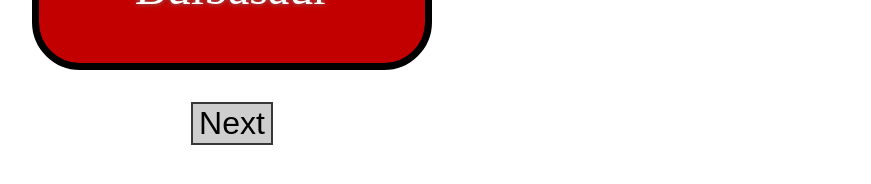
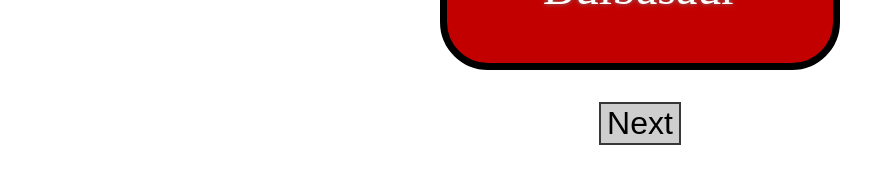
Before and after one commit to mguittari/pokedex, a React (Vite) app: page / in a window 1280 px wide. Shown: the part 388-572 px from the top of the page, without its empty margins (0-871 px from the left). Built offline with nearby package versions, Linux system fonts and the light colour scheme.

Commit message:
a lot of new pokemons

```diff
--- a/src/App.css
+++ b/src/App.css
@@ -1,6 +1,7 @@
 #root {
   max-width: 400px;
-  margin: 0;
+  margin-left: auto;
+  margin-right: auto;
   padding: 2rem;
   text-align: center;
 }
--- a/src/App.jsx
+++ b/src/App.jsx
@@ -1,4 +1,5 @@
 import PokemonCard from "./components/PokemonCard";
+import NavBar from "./components/NavBar";
 import { useState } from "react";
 import "../src/App.css";
 
@@ -47,6 +48,12 @@ function App() {
       id: 54,
     },
     {
+      name: "Golduck",
+      imgSrc:
+        "https://raw.githubusercontent.com/PokeAPI/sprites/master/sprites/pokemon/other/official-artwork/55.png",
+      id: 55,
+    },
+    {
       name: "Magnemite",
       imgSrc:
         "https://raw.githubusercontent.com/PokeAPI/sprites/master/sprites/pokemon/other/official-artwork/81.png",
@@ -57,6 +64,12 @@ function App() {
       imgSrc:
         "https://raw.githubusercontent.com/PokeAPI/sprites/master/sprites/pokemon/other/official-artwork/83.png",
       id: 83,
+    },
+    {
+      name: "Gastly",
+      imgSrc:
+        "https://raw.githubusercontent.com/PokeAPI/sprites/master/sprites/pokemon/other/official-artwork/92.png",
+      id: 92,
     },
     {
       name: "Drowzee",
@@ -98,38 +111,14 @@ function App() {
 
   const [pokemonIndex, setPokemonIndex] = useState(0);
 
-  const pokemon = pokemonList[pokemonIndex];
-
-  const handleClickNext = () => {
-    if (pokemonIndex <= pokemonList.length) {
-      setPokemonIndex(pokemonIndex + 1);
-    }
-    console.log("click");
-  };
-
-  /* setPokemonIndex((precedentIndex) =>
-    Math.min(precedentIndex + 1, pokemonList.length - 1)
-  ); */
-
-  const handleClickPrevious = () => {
-    if (pokemonIndex >= 0) {
-      setPokemonIndex(pokemonIndex - 1);
-    }
-  };
-
   return (
     <div>
-      <PokemonCard pokemon={pokemon} />
-      {pokemonIndex > 0 && (
-        <button className="previous-button" onClick={handleClickPrevious}>
-          Previous
-        </button>
-      )}
-      {pokemonIndex < pokemonList.length - 1 && (
-        <button className="next-button" onClick={handleClickNext}>
-          Next
-        </button>
-      )}
+      <PokemonCard pokemon={pokemonList[pokemonIndex]} />
+      <NavBar
+        pokemonList={pokemonList}
+        pokemonIndex={pokemonIndex}
+        setPokemonIndex={setPokemonIndex}
+      />
     </div>
   );
 }
--- /dev/null
+++ b/src/components/NavBar.jsx
@@ -0,0 +1,32 @@
+import "../App.css";
+
+function NavBar({ pokemonList, pokemonIndex, setPokemonIndex }) {
+  const handleClickNext = () => {
+    if (pokemonIndex <= pokemonList.length) {
+      setPokemonIndex(pokemonIndex + 1);
+    }
+  };
+
+  const handleClickPrevious = () => {
+    if (pokemonIndex >= 0) {
+      setPokemonIndex(pokemonIndex - 1);
+    }
+  };
+
+  return (
+    <div>
+      {pokemonIndex > 0 && (
+        <button className="previous-button" onClick={handleClickPrevious}>
+          Previous
+        </button>
+      )}
+      {pokemonIndex < pokemonList.length - 1 && (
+        <button className="next-button" onClick={handleClickNext}>
+          Next
+        </button>
+      )}
+    </div>
+  );
+}
+
+export default NavBar;
```
